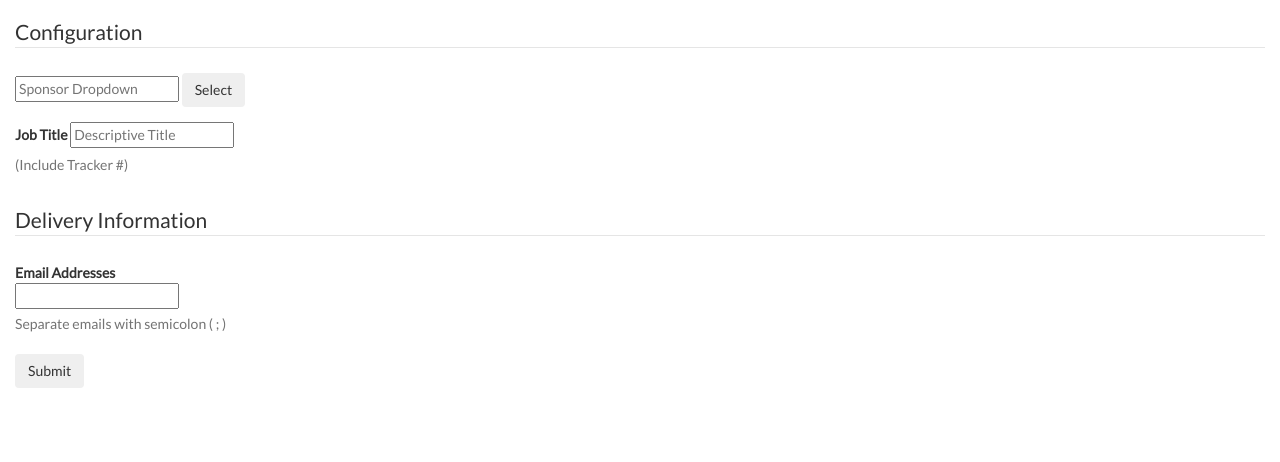
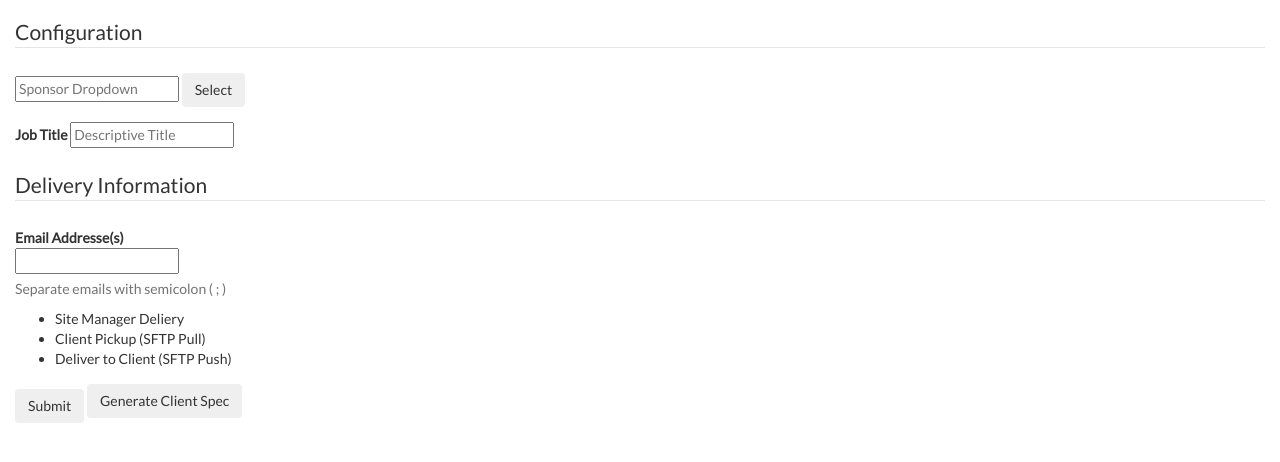
Before and after one commit to stacfabs/makeaspec, a plain HTML site: page index.html in a window 1280 px wide. Shown: the part 104-566 px from the top of the page. Drawn offline with Linux system fonts and the light colour scheme.

Commit message:
begin delivery options section build

```diff
--- a/index.html
+++ b/index.html
@@ -28,21 +28,20 @@
 					</div>
 				    <label>Job Title</label>
 				    	<input type="text" placeholder="Descriptive Title" id="title">
-				    	<span class="help-block">(Include Tracker #)</span>
 				    <!-- <label class="checkbox">
 				      <input type="checkbox">Check me out
 				    </label> -->
 			  </fieldset>
 
-
 		</form>
 	</section>
 
+<!-- General Delivery Information -->
 	<section id="delivery-information">
 		<form class="form-horizontal">
 			<legend>Delivery Information</legend>
 			<div class="control-group">
-    			<label class="control-label" for="inputEmail">Email Addresses</label>
+    			<label class="control-label" for="inputEmail">Email Addresse(s)</label>
     			<div class="controls">
       				<input type="text" id="inputEmail" placeholder="">
     			</div>
@@ -51,13 +50,23 @@
 		</form>
 	</section>
 
+<!-- Select FTP Delivery Options -->
 	<section id="schedule">
+		<ul>
+			<li>Site Manager Deliery</li>
+			<li>Client Pickup (SFTP Pull)</li>
+			<li>Deliver to Client (SFTP Push)</li>
+		</ul>
+
 		<form>
 
 		</form>
+
 	</section>
 
 	<button type="submit" class="btn" id="submitButton">Submit</button>
+
+	<button type="submit" class="btn" id="clientSpec">Generate Client Spec</button>
 
 	<script src="js/jquery-2.1.4.min.js"></script>
 	<script src="js/bootstrap.min.js"></script>
```
Also changed, not shown: js/app.js (+4 -3 lines).
